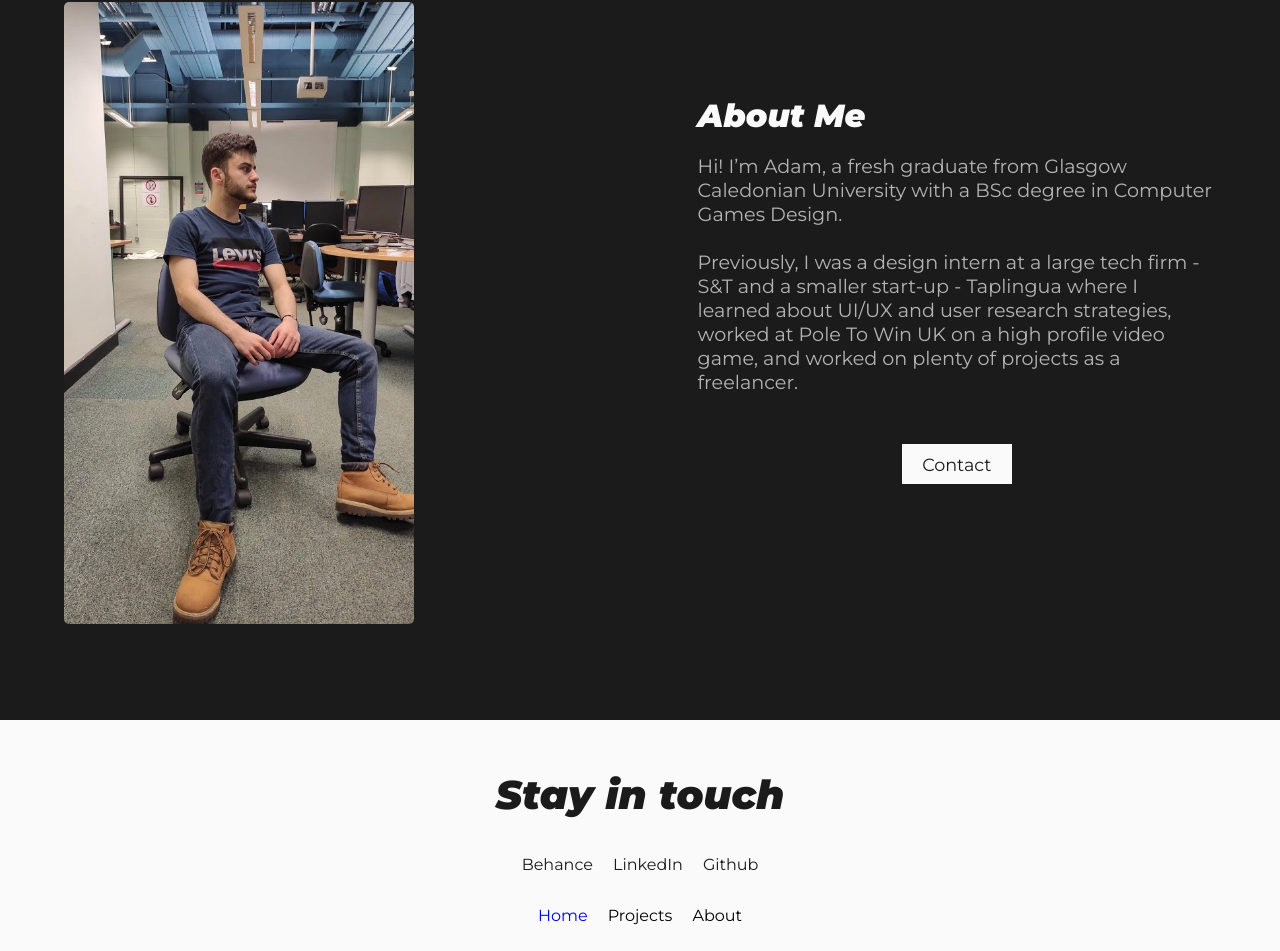
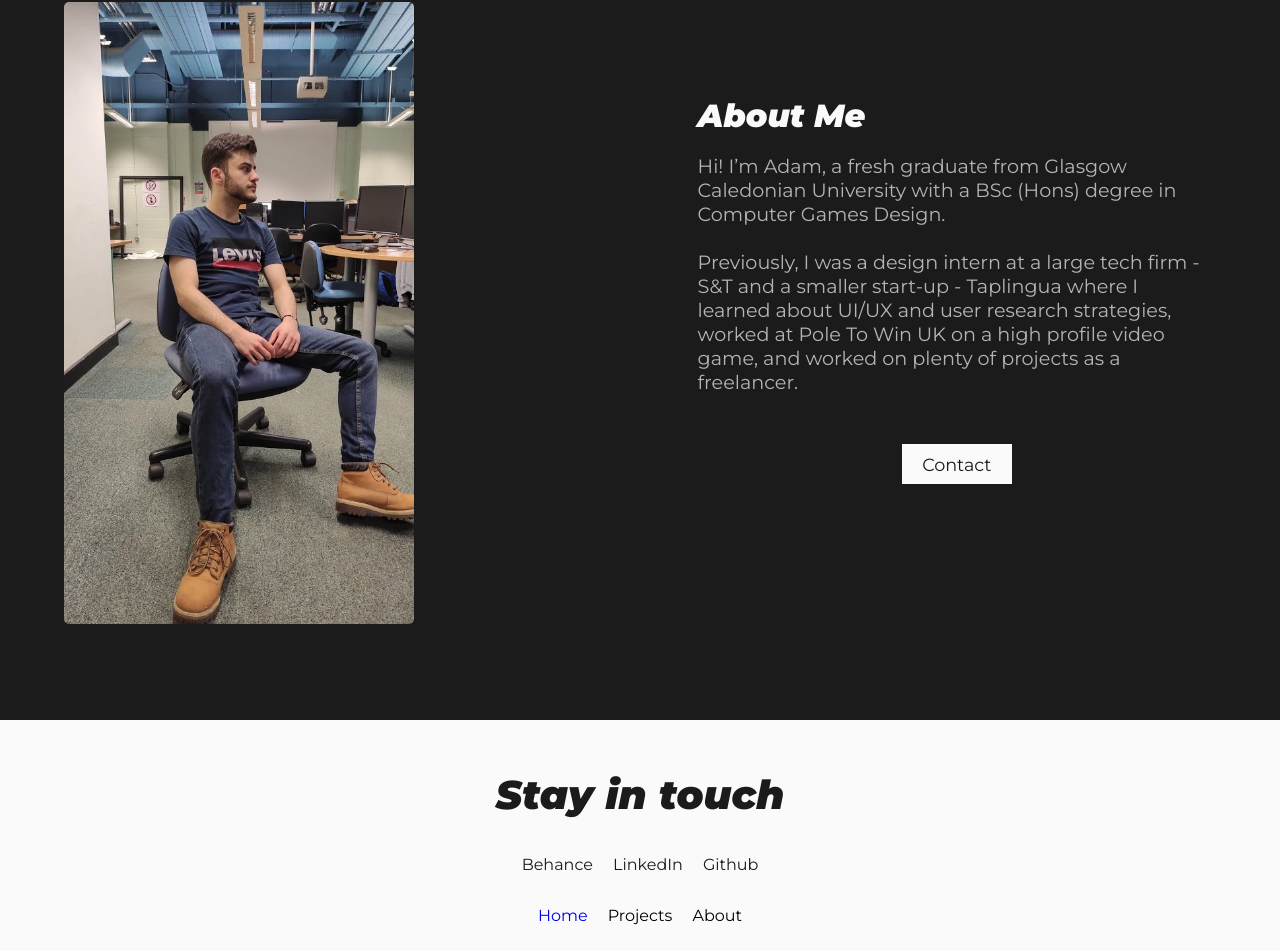
Before and after one commit to adamalbsoul/portfolio-react-app, a React (Create React App) app: page / in a window 1280 px wide. Shown: the part 2180-3131 px from the top of the page. Built offline with nearby package versions, Linux system fonts and the light colour scheme.

Commit message:
Update About.jsx

```diff
--- a/src/components/About.jsx
+++ b/src/components/About.jsx
@@ -42,7 +42,7 @@ function About() {
         <h3></h3>
         <p>
           Hi! I’m Adam, a fresh graduate from Glasgow Caledonian University with
-          a BSc degree in Computer Games Design.
+          a BSc (Hons) degree in Computer Games Design.
           <br />
           <br />
           Previously, I was a design intern at a large tech firm - S&T and a
```
